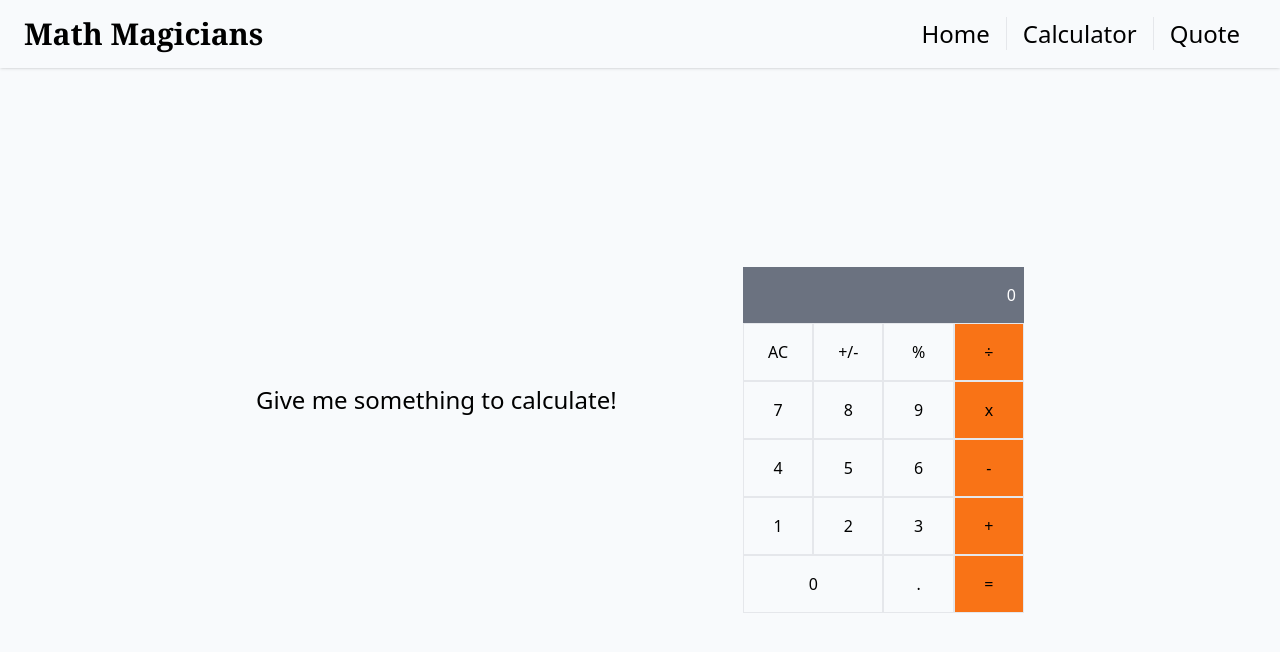
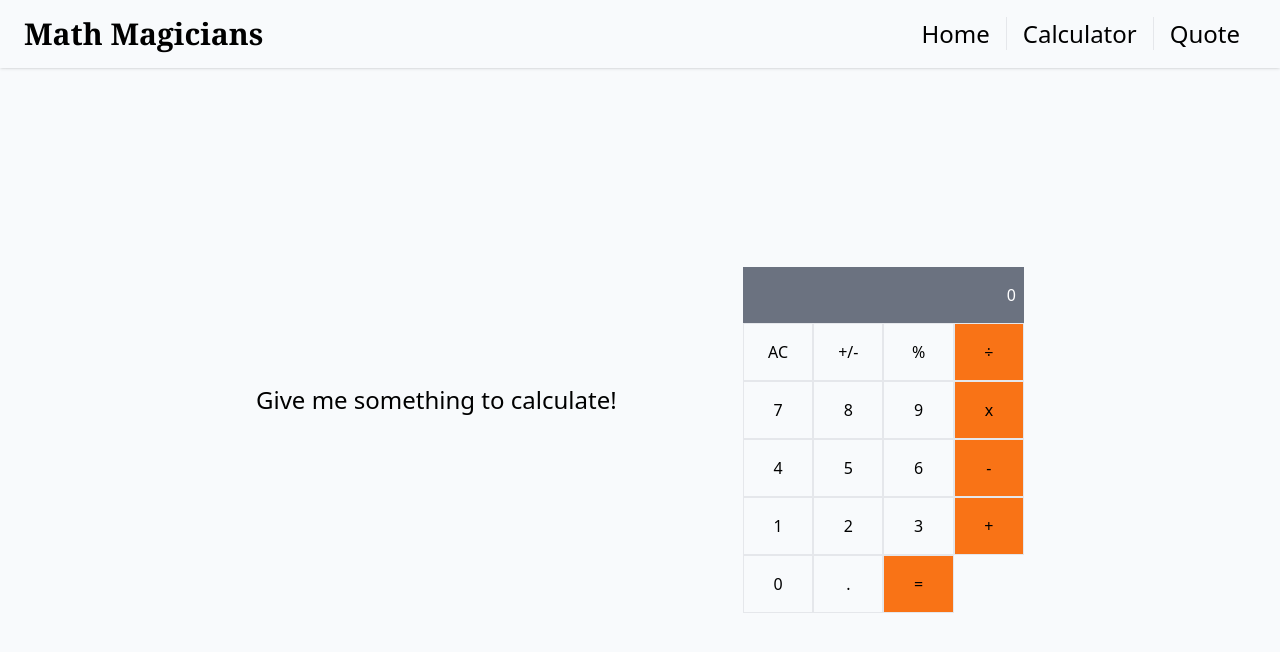
Before and after one commit to williamrolando88/math-magicians, a React (Create React App) app: page /basic-calculator in a window 1280 px wide. Shown: the top 652 px of the page. Built offline with nearby package versions, Linux system fonts and the light colour scheme.

Commit message:
Fix type value for name passed to buttons

```diff
--- a/src/components/Calculator.jsx
+++ b/src/components/Calculator.jsx
@@ -23,19 +23,19 @@ const Calculator = () => {
     '+/-',
     '%',
     '÷',
-    7,
-    8,
-    9,
+    '7',
+    '8',
+    '9',
     'x',
-    4,
-    5,
-    6,
+    '4',
+    '5',
+    '6',
     '-',
-    1,
-    2,
-    3,
+    '1',
+    '2',
+    '3',
     '+',
-    0,
+    '0',
     '.',
     '=',
   ];
```
Also changed, not shown: 1 other file (tests, documents, lock files or other folders).
